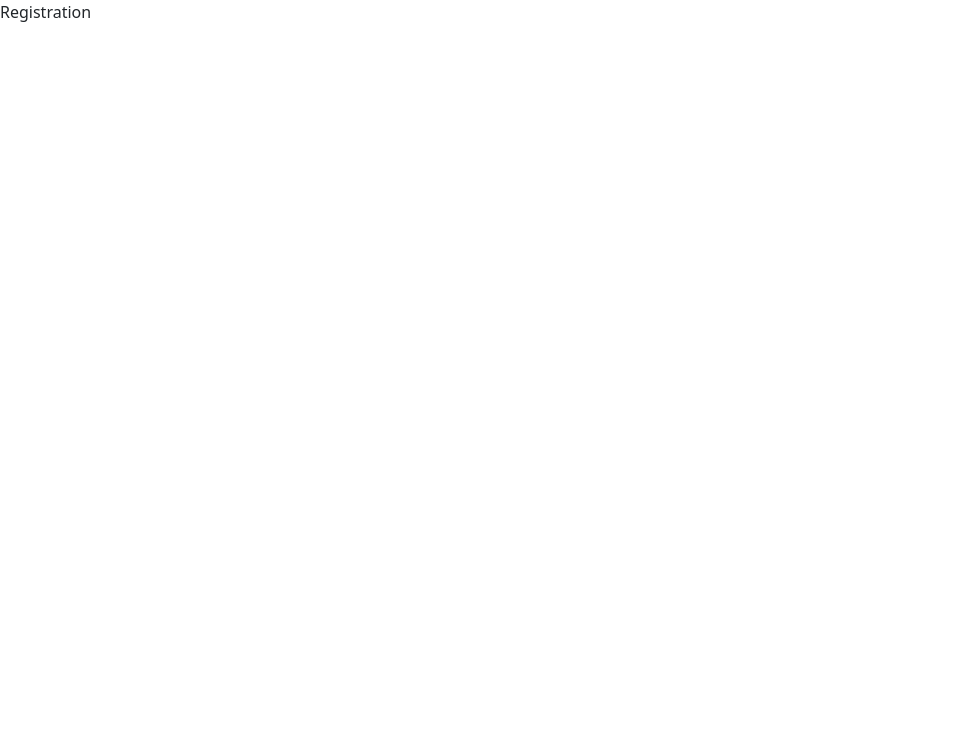
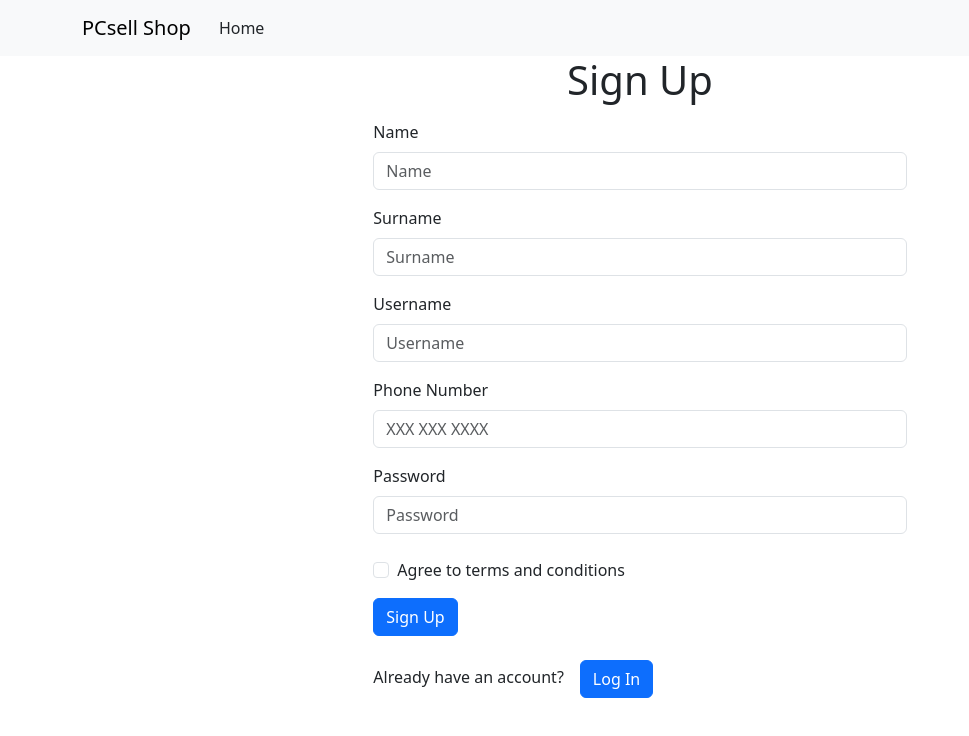
Before and after one commit to Krosto4/PCsell-Shop-Final-Project, a React (Vite) app: page /registration in a window 1280 px wide. Shown: the top 736 px of the page, without its empty margins (0-969 px from the left). Built offline with nearby package versions, Linux system fonts and the light colour scheme.

Commit message:
final-project_signin_page

```diff
--- a/src/page styles/LogIn.css
+++ b/src/page styles/LogInSignIn.css
@@ -10,6 +10,7 @@
     top: -160px;
     animation-name: alertGoingInSuccess;
     animation-duration: 3s;
+    opacity:0;
 }
 
 .alertFail {
@@ -17,46 +18,65 @@
     top: -160px;
     animation-name: alertGoingInFail;
     animation-duration: 5s;
+    opacity: 0;
 }
 
 @keyframes alertGoingInFail {
     0% {
         transform: translateY(0px);
+        opacity: 100;
     }
     10% {
         transform: translateY(130px);
+        opacity: 100;
     }
     15%{
         transform: translateY(120px);
+        opacity: 100;
     }
     80% {
         transform: translateY(120px);
+        opacity: 100;
     }
     85%{
         transform: translateY(130px);
+        opacity: 100;
     }
-    100% {
+    99% {
         transform: translateY(-160px);
+        opacity: 100;
+    }
+    100%{
+        opacity: 0;
     }
 }
 
 @keyframes alertGoingInSuccess {
     0% {
         transform: translateY(0px);
+        opacity: 100;
     }
     10% {
         transform: translateY(130px);
+        opacity: 100;
     }
     15%{
         transform: translateY(120px);
+        opacity: 100;
     }
     80% {
         transform: translateY(120px);
+        opacity: 100;
     }
     85%{
         transform: translateY(130px);
+        opacity: 100;
     }
-    100% {
+    99% {
         transform: translateY(-160px);
+        opacity: 100;
+    }
+    100%{
+        opacity: 0;
     }
 }
--- a/src/pages/LogIn.jsx
+++ b/src/pages/LogIn.jsx
@@ -6,7 +6,7 @@ import Col from "react-bootstrap/Col";
 import Form from "react-bootstrap/Form";
 import Row from "react-bootstrap/Row";
 import { logInUser } from "../dataApi/dataApi";
-import "../page styles/LogIn.css";  // Добавьте путь к вашему CSS файлу
+import "../page styles/LogInSignIn.css";  // Добавьте путь к вашему CSS файлу
 
 export default function LogIn() {
   const [validated, setValidated] = useState(false);
--- a/src/pages/Registration.jsx
+++ b/src/pages/Registration.jsx
@@ -1,7 +1,220 @@
-export default function Registration(){
-    return (
-        <>
-            Registration
-        </>
-    )
+import {
+  Alert,
+  Button,
+  Col,
+  Container,
+  Form,
+  Nav,
+  Navbar,
+  Row,
+} from "react-bootstrap";
+import { Link, useNavigate } from "react-router-dom";
+import { useState } from "react";
+import { registrateUser } from "../dataApi/dataApi"; // Убедитесь, что путь правильный
+import "../page styles/LogInSignIn.css"; // Добавьте путь к вашему CSS файлу
+
+export default function Registration() {
+  const [validated, setValidated] = useState(false);
+  const [formData, setFormData] = useState({
+    id: Math.random(),
+    name: "",
+    surname: "",
+    username: "",
+    tel: "",
+    password: "",
+    products: [],
+  });
+  const [successReg, setSuccessReg] = useState("");
+  const navigate = useNavigate();
+
+  function handleSubmit(event) {
+    event.preventDefault();
+    const form = event.currentTarget;
+    if (form.checkValidity() === false) {
+      event.stopPropagation();
+    } else {
+      event.stopPropagation();
+      registration(formData);
+    }
+    setValidated(true);
+  }
+
+  function registration(formData) {
+    const newUser = formData;
+    registrateUser(newUser);
+    setSuccessReg("Success")
+    setTimeout(() => {
+      navigate("/log-in");
+    }, 4000);
+  }
+
+  function showRusultOfRegistration() {
+    if (successReg === "Success") {
+      return (
+        <Alert className="alertSuccess" variant={"success"}>
+          Registration successful! Redirecting...
+        </Alert>
+      );
+    } else if (successReg === "Error") {
+      return (
+        <Alert className="alertFail" variant={"danger"}>
+          Registration failed. Please try again.
+        </Alert>
+      );
+    }
+  }
+
+  return (
+    <>
+      <header>
+        <Navbar expand="lg" className="bg-body-tertiary">
+          <Container>
+            <Navbar.Brand>
+              <Link to={"/"}>PCsell Shop</Link>
+            </Navbar.Brand>
+            <Navbar.Toggle aria-controls="basic-navbar-nav" />
+            <Navbar.Collapse id="basic-navbar-nav">
+              <Nav className="me-auto">
+                <Link to={"/"} className="mx-2 p-1">
+                  Home
+                </Link>
+              </Nav>
+            </Navbar.Collapse>
+          </Container>
+        </Navbar>
+      </header>
+
+      <section>
+        <div className="col-5 m-auto">
+          <Form noValidate validated={validated} onSubmit={handleSubmit}>
+            <Row className="mb-3">
+              <h1 className="text-center">Sign Up</h1>
+              <div className="alertDiv">{showRusultOfRegistration()}</div>
+              <Form.Group
+                className="my-2"
+                as={Col}
+                md="12"
+                controlId="validationCustom01"
+              >
+                <Form.Label>Name</Form.Label>
+                <Form.Control
+                  required
+                  type="text"
+                  placeholder="Name"
+                  value={formData.name}
+                  onChange={(e) =>
+                    setFormData({
+                      ...formData,
+                      name: e.target.value,
+                    })
+                  }
+                />
+                <Form.Control.Feedback>Looks good!</Form.Control.Feedback>
+              </Form.Group>
+              <Form.Group
+                className="my-2"
+                as={Col}
+                md="12"
+                controlId="validationCustom01"
+              >
+                <Form.Label>Surname</Form.Label>
+                <Form.Control
+                  required
+                  type="text"
+                  placeholder="Surname"
+                  value={formData.surname}
+                  onChange={(e) =>
+                    setFormData({
+                      ...formData,
+                      surname: e.target.value,
+                    })
+                  }
+                />
+                <Form.Control.Feedback>Looks good!</Form.Control.Feedback>
+              </Form.Group>
+              <Form.Group
+                className="my-2"
+                as={Col}
+                md="12"
+                controlId="validationCustom01"
+              >
+                <Form.Label>Username</Form.Label>
+                <Form.Control
+                  required
+                  type="text"
+                  placeholder="Username"
+                  value={formData.username}
+                  onChange={(e) =>
+                    setFormData({
+                      ...formData,
+                      username: e.target.value,
+                    })
+                  }
+                />
+                <Form.Control.Feedback>Looks good!</Form.Control.Feedback>
+              </Form.Group>
+              <Form.Group
+                className="my-2"
+                as={Col}
+                md="12"
+                controlId="validationCustom01"
+              >
+                <Form.Label>Phone Number</Form.Label>
+                <Form.Control
+                  required
+                  type="tel"
+                  placeholder="XXX XXX XXXX"
+                  value={formData.tel}
+                  pattern="[0-9]{3} [0-9]{3} [0-9]{4}"
+                  onChange={(e) =>
+                    setFormData({
+                      ...formData,
+                      tel: e.target.value,
+                    })
+                  }
+                />
+                <Form.Control.Feedback>Looks good!</Form.Control.Feedback>
+              </Form.Group>
+              <Form.Group
+                className="my-2"
+                as={Col}
+                md="12"
+                controlId="validationCustom02"
+              >
+                <Form.Label>Password</Form.Label>
+                <Form.Control
+                  required
+                  type="password"
+                  placeholder="Password"
+                  value={formData.password}
+                  onChange={(e) =>
+                    setFormData({
+                      ...formData,
+                      password: e.target.value,
+                    })
+                  }
+                />
+                <Form.Control.Feedback>Looks good!</Form.Control.Feedback>
+              </Form.Group>
+            </Row>
+            <Form.Group className="mb-3">
+              <Form.Check
+                required
+                label="Agree to terms and conditions"
+                feedback="You must agree before submitting."
+                feedbackType="invalid"
+              />
+            </Form.Group>
+            <Button type="submit">Sign Up</Button>
+            <div className="my-4">
+              Already have an account?
+              <Link className="btn btn-primary mx-3" to={"/log-in"}>
+                Log In
+              </Link>
+            </div>
+          </Form>
+        </div>
+      </section>
+    </>
+  );
 }
```
